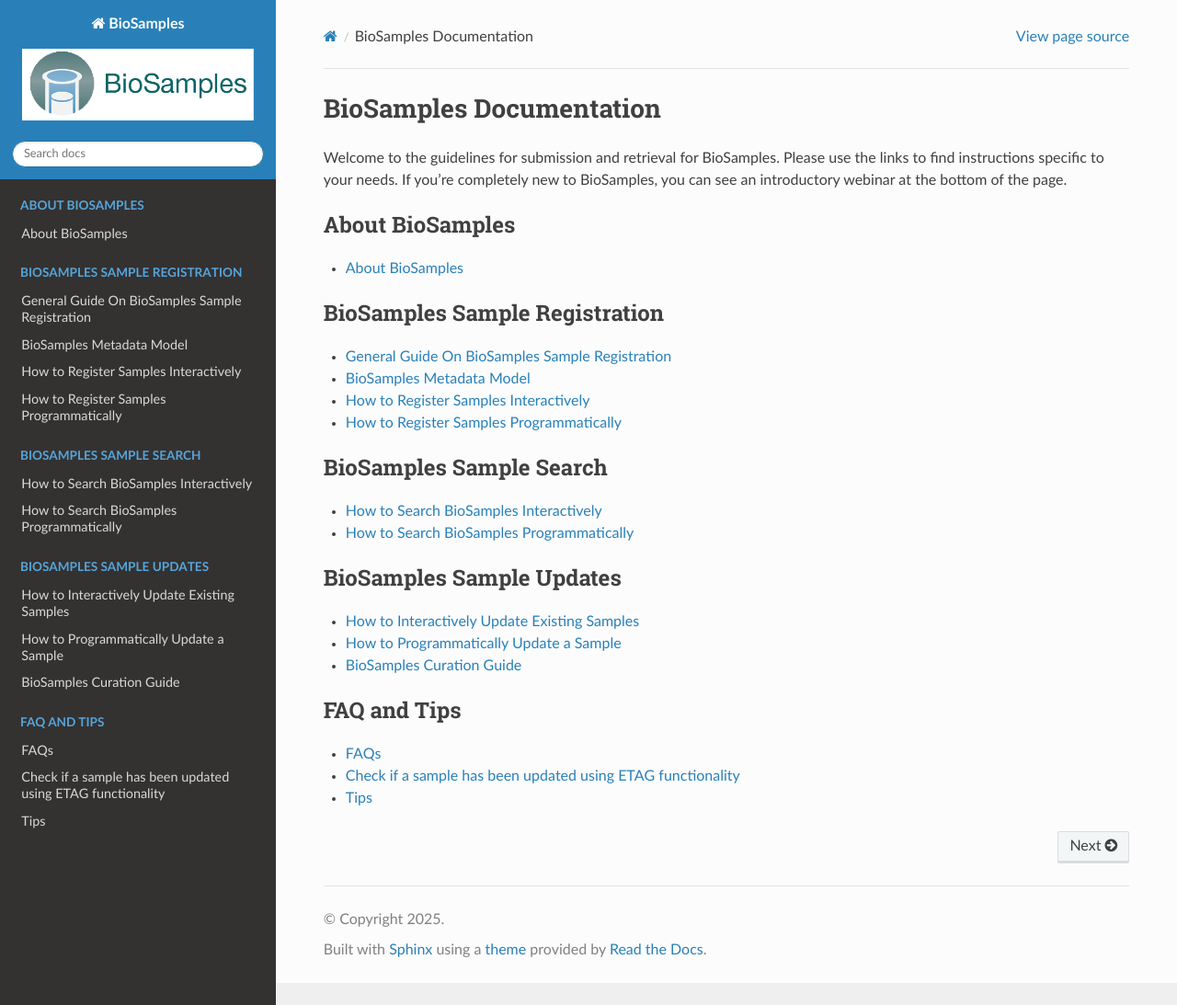
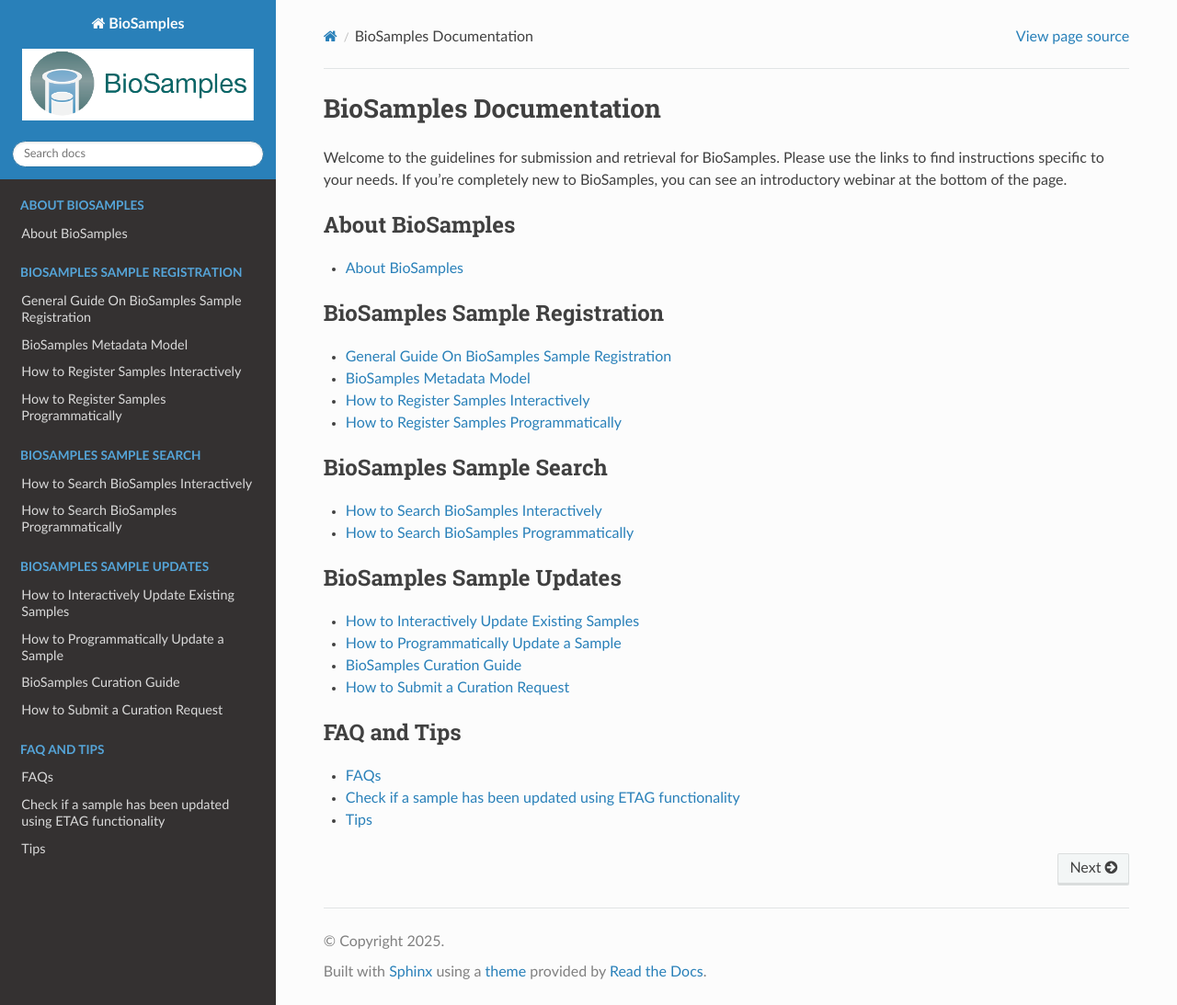
Before and after one commit to EBIBioSamples/read_docs, a Sphinx documentation site: the page built from docs/index.rst, in a window 1280 px wide and 1093 px high. Shown: the whole window at 92% size. Built offline with Sphinx 7.4.7 and the Read the Docs theme 3.1.0, drawn with Linux system fonts in a browser that asks for light colours.

Commit message:
add curation cookbook recipes toctree

```diff
--- a/docs/index.rst
+++ b/docs/index.rst
@@ -36,6 +36,7 @@
 
     update/update-samples
     update/curation
+    update/how-to-curate
 
 
 .. toctree::
```
